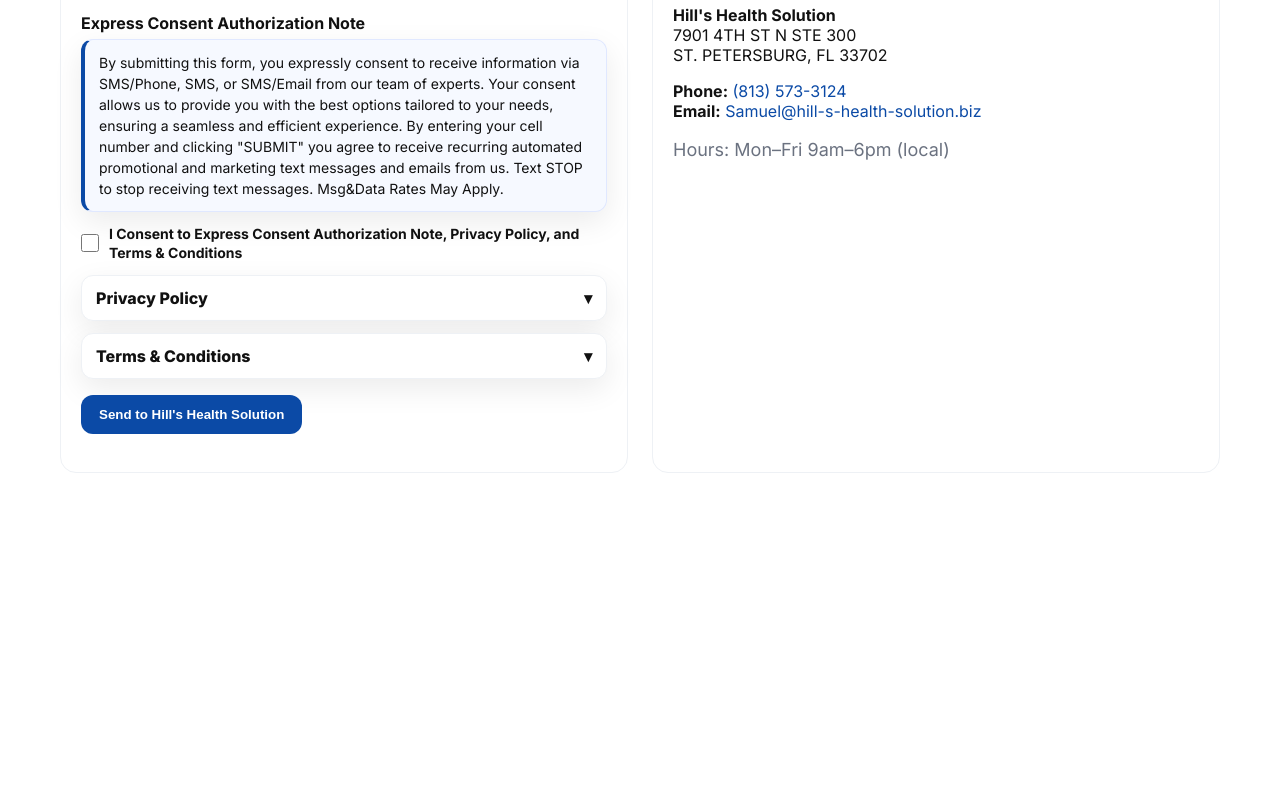
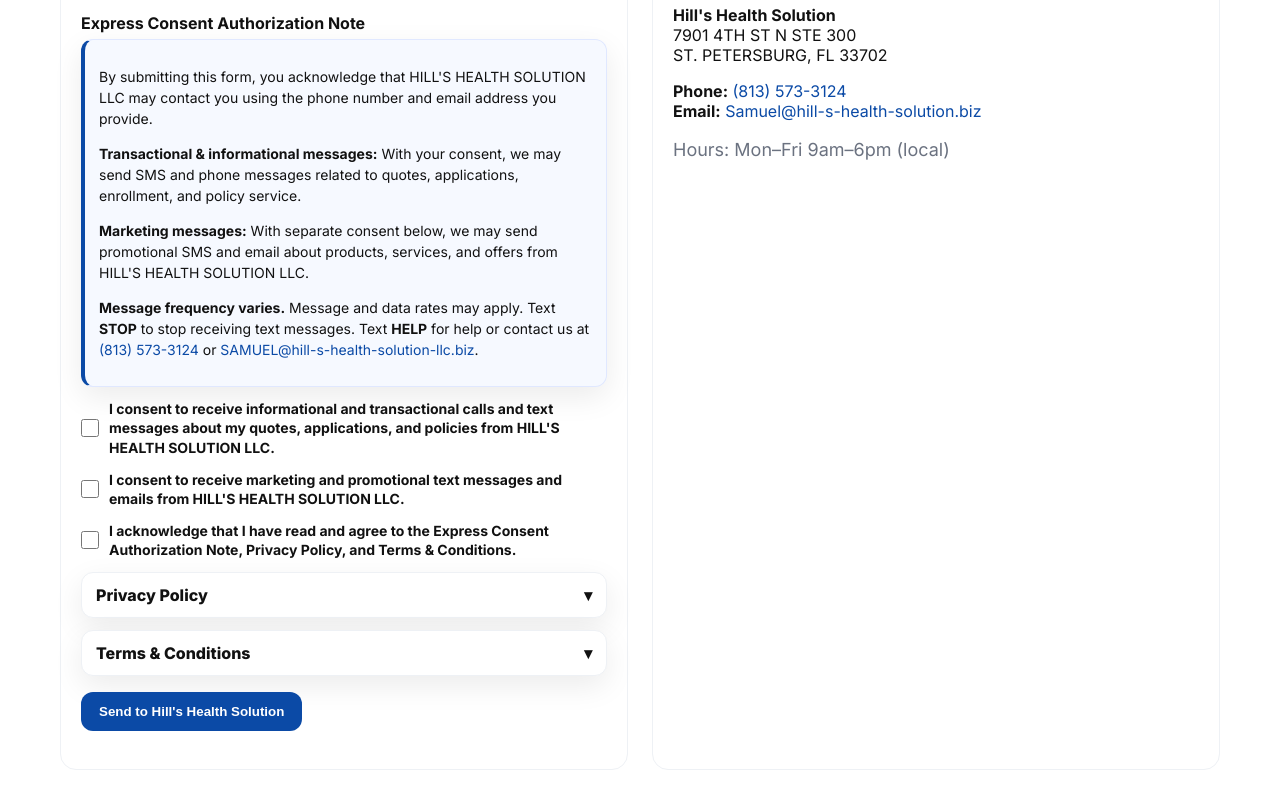
Before and after one commit to still62bronzes/hill-s-health-solution.biz, a plain HTML site: page index.html in a window 1280 px wide. Shown: the part 3973-4782 px from the top of the page. Before the commit the page ends 4614 px from the top, so only its background shows below. Drawn offline with Linux system fonts and the light colour scheme.

Commit message:
Update index.html - Express Consent Authorization

```diff
--- a/index.html
+++ b/index.html
@@ -486,15 +486,79 @@
             <textarea id="message" name="message" rows="5" placeholder="Tell us about your needs…"></textarea>
           </div>
 
-          <!-- Express Consent Authorization (required) -->
+          <!-- Express Consent Authorization -->
 <div class="legal-sections" style="margin-top:16px">
   <h4>Express Consent Authorization Note</h4>
   <div id="express-consent-note" class="consent-card">
-              By submitting this form, you expressly consent to receive information via SMS/Phone, SMS, or SMS/Email from our team of experts. Your consent allows us to provide you with the best options tailored to your needs, ensuring a seamless and efficient experience. By entering your cell number and clicking "SUBMIT" you agree to receive recurring automated promotional and marketing text messages and emails from us. Text STOP to stop receiving text messages. Msg&Data Rates May Apply.
+    <p>
+      By submitting this form, you acknowledge that HILL'S HEALTH SOLUTION LLC may contact you
+      using the phone number and email address you provide.
+    </p>
+    <p>
+      <strong>Transactional &amp; informational messages:</strong> With your consent, we may send
+      SMS and phone messages related to quotes, applications, enrollment, and policy service.
+    </p>
+    <p>
+      <strong>Marketing messages:</strong> With separate consent below, we may send promotional
+      SMS and email about products, services, and offers from HILL'S HEALTH SOLUTION LLC.
+    </p>
+    <p>
+      <strong>Message frequency varies.</strong> Message and data rates may apply.
+      Text <strong>STOP</strong> to stop receiving text messages.
+      Text <strong>HELP</strong> for help or contact us at
+      <a href="tel:(813) 573-3124">(813) 573-3124</a> or
+      <a href="mailto:SAMUEL@hill-s-health-solution-llc.biz">SAMUEL@hill-s-health-solution-llc.biz</a>.
+    </p>
   </div>
+
+  <!-- Separate opt-in checkboxes -->
   <div class="consent-line">
-            <input type="checkbox" id="consent" name="consent" required aria-describedby="express-consent-note">
-            <label for="consent"><b>I Consent to Express Consent Authorization Note, Privacy Policy, and Terms & Conditions</b></label>
+    <input
+      type="checkbox"
+      id="consent-transactional"
+      name="consent_transactional"
+      required
+      aria-describedby="express-consent-note"
+    >
+    <label for="consent-transactional">
+      <strong>
+        I consent to receive informational and transactional calls and text messages
+        about my quotes, applications, and policies from HILL'S HEALTH SOLUTION LLC.
+      </strong>
+    </label>
+  </div>
+
+  <div class="consent-line">
+    <input
+      type="checkbox"
+      id="consent-marketing"
+      name="consent_marketing"
+      required
+      aria-describedby="express-consent-note"
+    >
+    <label for="consent-marketing">
+      <strong>
+        I consent to receive marketing and promotional text messages and emails
+        from HILL'S HEALTH SOLUTION LLC.
+      </strong>
+    </label>
+  </div>
+
+  <!-- Legal acceptance -->
+  <div class="consent-line">
+    <input
+      type="checkbox"
+      id="consent-terms"
+      name="consent_terms"
+      required
+      aria-describedby="privacy-policy-copy terms-conditions-copy"
+    >
+    <label for="consent-terms">
+      <strong>
+        I acknowledge that I have read and agree to the Express Consent Authorization Note,
+        Privacy Policy, and Terms &amp; Conditions.
+      </strong>
+    </label>
   </div>
 
             <!-- Privacy Policy dropdown -->
```
Lines whose indentation alone changed are shown as unchanged.
